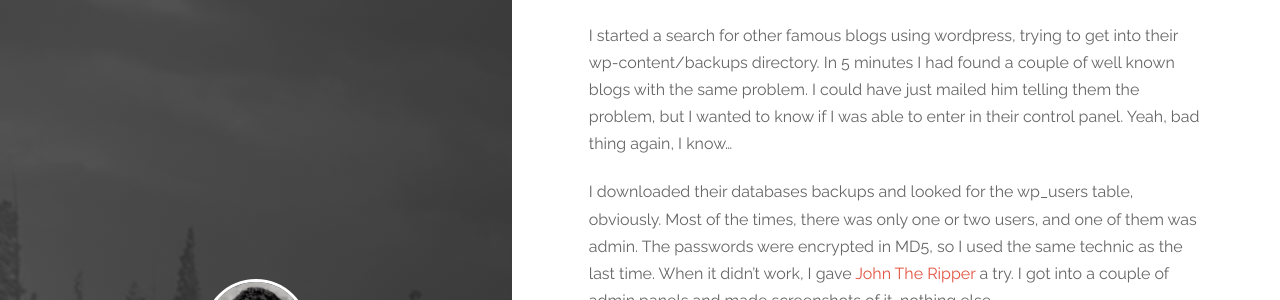
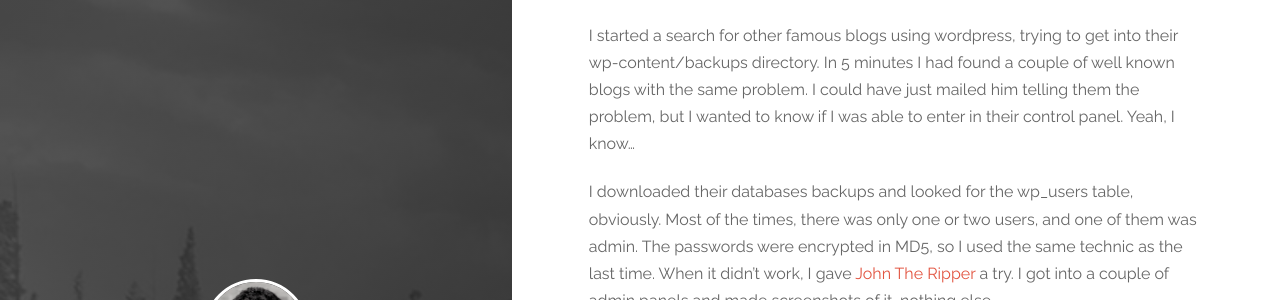
Before and after one commit to PabloReyes/PabloReyes.github.io, a Jekyll site: the page built from _posts/2012-10-05-stealing-info.markdown, in a window 1280 px wide and 1400 px high, scrolled down 444 px. Shown: the part 234-534 px from the top of the window. Built offline with Jekyll 4.4.1, drawn with Linux system fonts in a browser that asks for light colours; nearby versions of some CDN libraries; some of the changed text lies outside the part shown.

Commit message:
Update post II

```diff
--- a/_posts/2012-09-17-hands-dirty.markdown
+++ b/_posts/2012-09-17-hands-dirty.markdown
@@ -6,7 +6,7 @@ published: true
 date: 2012-09-17
 markdown: markdown
 ---
-If I’m curious now, I was even more with 14 or 15 years old. It was the time when I got bored of my cheap C book and started learning Python with online tutorials. I spent so much time on IRC also, mostly in programming channels (although I almost only talked in those dedicated to Age Of Empires, yeah!). I met some people doing much more funny things that what I was doing. A group of friends created a script to auto-click on adsense banners. The group was private, but I was invited. All of us had a personal blog, so we used the script to click once on each adsense banner every day, so at least we got 8 or 9 clicks a day. Not much, but It helped me buying a better computer (Athlon 3400+, from a P3 866Mhz) by the end of that year (2004 I think).
+If I’m curious now, I was even more with 14 or 15 years old. It was the time when I got bored of my cheap C book and started learning Python with online tutorials. I spent so much time on IRC also, mostly in programming channels (although I almost only talked in those dedicated to Age Of Empires). I met some people doing much more funny things that what I was doing. A group of friends created a script to auto-click on adsense banners. The group was private, but I was invited. All of us had a personal blog, so we used the script to click once on each adsense banner every day, so at least we got 8 or 9 clicks a day. Not much, but It helped me buying a better computer (Athlon 3400+, from a P3 866Mhz) by the end of that year (2004 I think).
 
 Ah, they also got access to a private site from Motorola where we could make free mobile calls, but it only lasted a couple of weeks until they noticed. I remember calling a irc-friend to Puerto Rico and talking with his confused mother…
 
--- a/_posts/2012-10-05-stealing-info.markdown
+++ b/_posts/2012-10-05-stealing-info.markdown
@@ -10,7 +10,7 @@ As I told you the other day, some years ago [I did some bad things related to pe
 
 One or two years later, in 2006, I was restyling my personal blog when I found something curious. There was a public directory /wp-content/backups that had two backups of my blog database! How could that be possible? I was using the famous [wp-db-backup](http://wordpress.org/extend/plugins/wp-db-backup/), like many people back then. The plugin required you to give read-write permission to the wp-content/backup directory, only while making the backup. Then, you should restore its defaults permissions. I totally forgot the restore the permission after doing the backups, and I suppoused I wasn’t the only one.
 
-I started a search for other famous blogs using wordpress, trying to get into their wp-content/backups directory. In 5 minutes I had found a couple of well known blogs with the same problem. I could have just mailed him telling them the problem, but I wanted to know if I was able to enter in their control panel. Yeah, bad thing again, I know…
+I started a search for other famous blogs using wordpress, trying to get into their wp-content/backups directory. In 5 minutes I had found a couple of well known blogs with the same problem. I could have just mailed him telling them the problem, but I wanted to know if I was able to enter in their control panel. Yeah, I know…
 
 I downloaded their databases backups and looked for the wp_users table, obviously. Most of the times, there was only one or two users, and one of them was admin. The passwords were encrypted in MD5, so I used the same technic as the last time. When it didn’t work, I gave [John The Ripper](http://www.openwall.com/john/) a try. I got into a couple of admin panels and made screenshots of it, nothing else.
 
```
Also changed, not shown: other parts of _posts/2012-10-05-stealing-info.markdown (+1 -1 lines).
